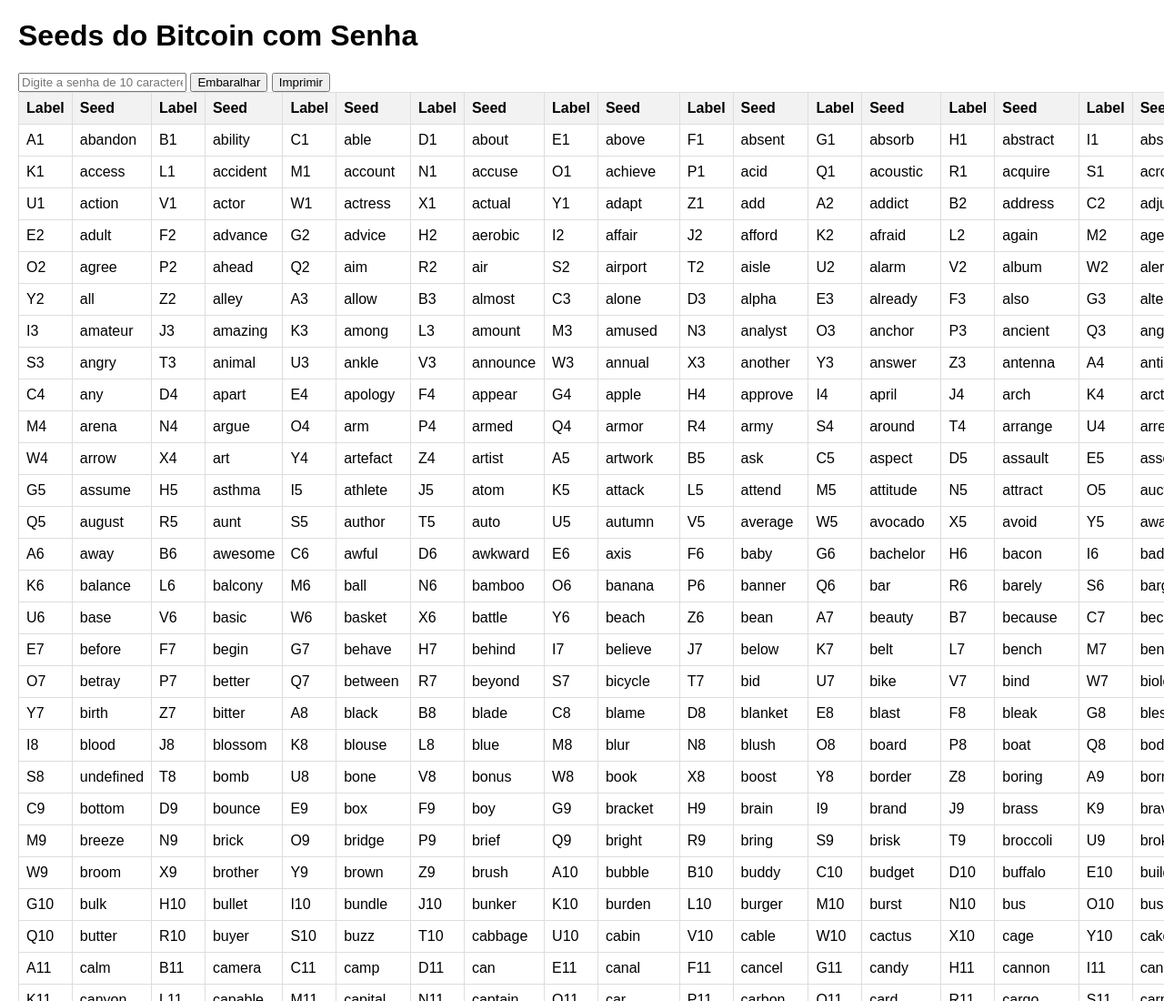
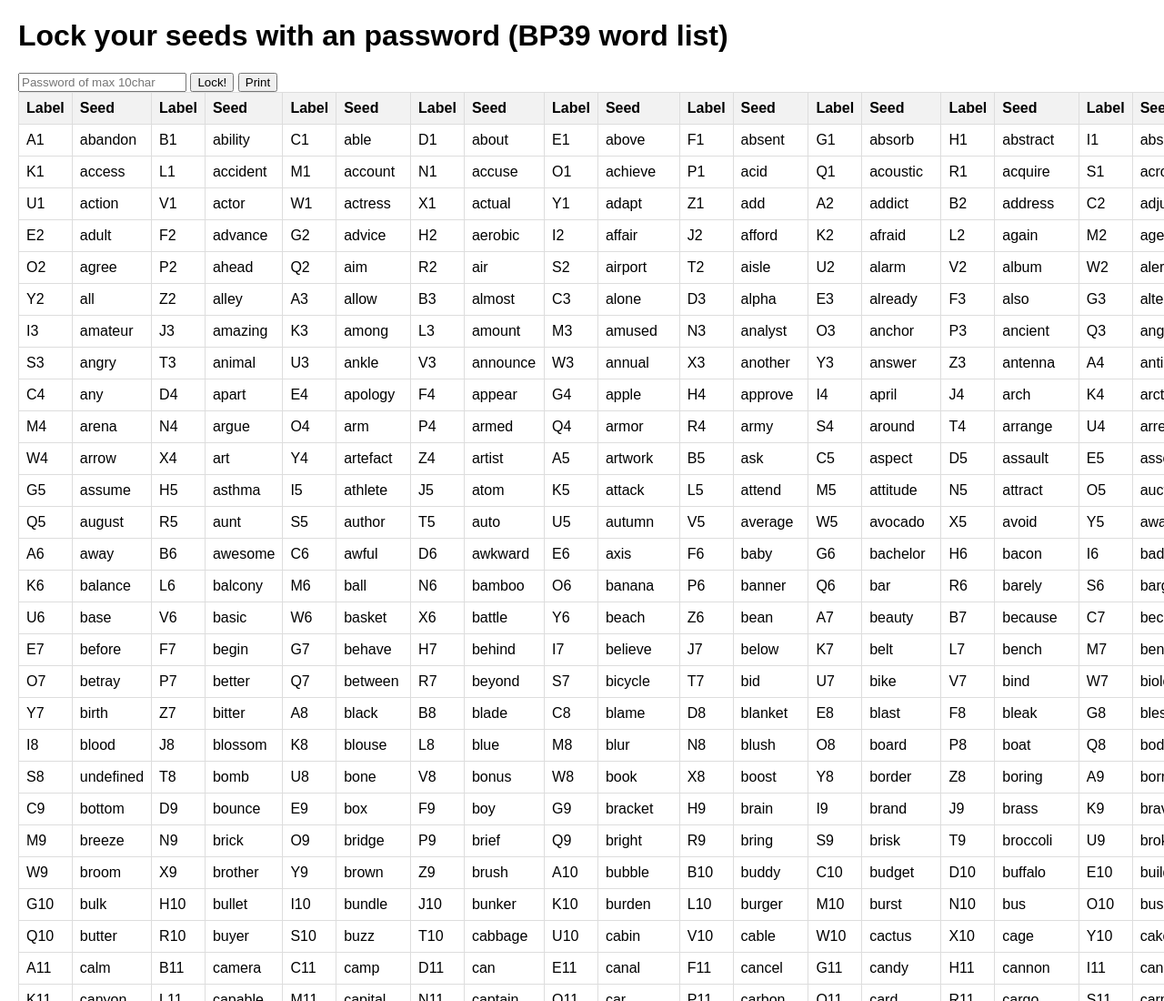
Before and after one commit to isquee/mnemonic.locker, a plain HTML site: page index.html in a window 1280 px wide. Shown: the top 1100 px of the page at 91% size. Drawn offline with Linux system fonts and the light colour scheme.

Commit message:
refactor: some fixes, translations and removed padding zeroes
BREAKING CHANGE:

```diff
--- a/index.html
+++ b/index.html
@@ -3,7 +3,7 @@
 <html lang="pt-br"><script src="chrome-extension://bofddndhbegljegmpmnlbhcejofmjgbn/app/script/inpage.js"></script><head><meta http-equiv="Content-Type" content="text/html; charset=UTF-8">
 
     <meta name="viewport" content="width=device-width, initial-scale=1.0">
-    <title>Seeds do Bitcoin com Senha</title>
+    <title>Lock your seeds with an password</title>
     <style>
         body {
             font-family: Arial, sans-serif;
@@ -24,10 +24,10 @@
     </style>
 <meta id="dcngeagmmhegagicpcmpinaoklddcgon"></head>
 <body>
-    <h1>Seeds do Bitcoin com Senha</h1>
-    <input type="password" id="password" maxlength="10" placeholder="Digite a senha de 10 caracteres">
-    <button onclick="shuffleSeeds()">Embaralhar</button>
-    <button onclick="window.print()">Imprimir</button>
+    <h1>Lock your seeds with an password (BP39 word list)</h1>
+    <input type="password" id="password" maxlength="10" placeholder="Password of max 10char">
+    <button onclick="shuffleSeeds()">Lock!</button>
+    <button onclick="window.print()">Print</button>
     <table id="seedsTable">
         <thead>
             <tr id="headerRow"><th>Label</th><th>Seed</th><th>Label</th><th>Seed</th><th>Label</th><th>Seed</th><th>Label</th><th>Seed</th><th>Label</th><th>Seed</th><th>Label</th><th>Seed</th><th>Label</th><th>Seed</th><th>Label</th><th>Seed</th><th>Label</th><th>Seed</th><th>Label</th><th>Seed</th></tr>
@@ -270,10 +270,9 @@ function generateLabel(index) {
         async function shuffleSeeds() {
             password = document.getElementById("password").value;
             if (!password || password.length > 10) {
-                alert("A senha deve ter menos de 10 caracteres.");
+                alert("Password must be max of 10 char.");
                 return;
             }
-            password = "0".repeat(10 - password.length) + password;
 
             const encoder = new TextEncoder();
             const data = encoder.encode(password);
@@ -283,7 +282,7 @@ function generateLabel(index) {
             let shuffledSeeds = [...seeds];
             for (let i = shuffledSeeds.length - 1; i > 0; i--) {
                 const hashByte = hashArray[i % hashArray.length];
-                let j = (hashByte + i) % shuffledSeeds.length;
+                let j = hashByte % (i + 1);
                 [shuffledSeeds[i], shuffledSeeds[j]] = [shuffledSeeds[j], shuffledSeeds[i]];
             }
 
```
